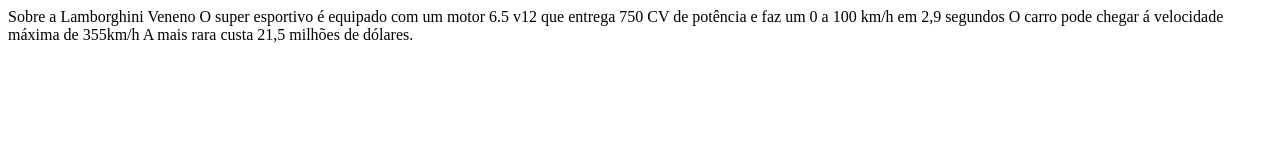
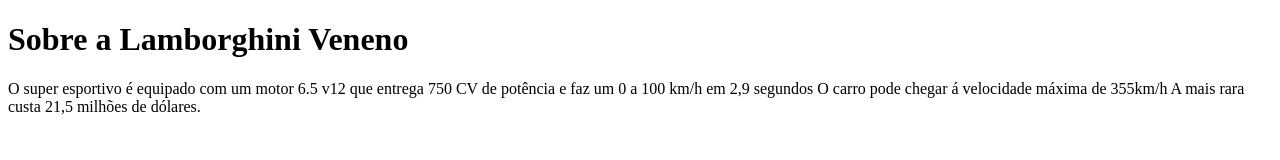
Before and after one commit to murilocontiero/muri-html, a plain HTML site: page index.html in a window 1280 px wide. Drawn offline with Linux system fonts and the light colour scheme.

Commit message:
index.html

```diff
--- a/index.html
+++ b/index.html
@@ -4,9 +4,10 @@
     <meta charset="UTF-8">
     <meta name="viewport" content="width=device-width, initial-scale=1.0">
     <title>Document</title>
+    <link rel="stylesheet href="style.css">
 </head>
 <body>
-    Sobre a Lamborghini Veneno
+   <h1> Sobre a Lamborghini Veneno</h1>
      O super esportivo é equipado com um motor 6.5 v12 que entrega 750 CV de potência e faz um 0 a 100 km/h em 2,9 segundos
      O carro pode chegar á velocidade máxima de 355km/h
      A mais rara custa 21,5 milhões de dólares.
```
Also changed, not shown: style.css (added).
